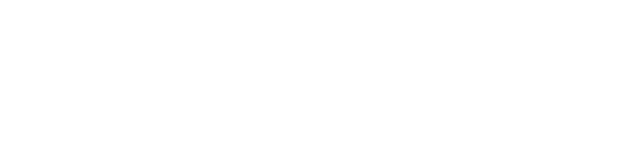
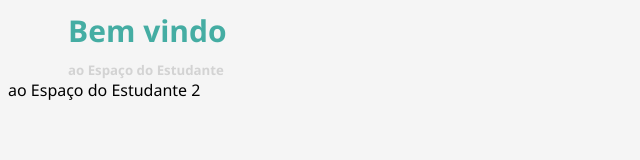
Before and after one commit to brunalauschner/clone-espaco-estudante, a plain HTML site: page index.html in a window 1280 px wide. Shown: the whole page, without its empty margins (0-640 px from the left). Drawn offline with Linux system fonts and the light colour scheme.

Commit message:
Alterações

```diff
--- a/index.html
+++ b/index.html
@@ -3,9 +3,12 @@
 <head>
     <meta charset="UTF-8">
     <meta name="viewport" content="width=device-width, initial-scale=1.0">
-    <title>Document</title>
+    <title>Espaço do Estudante Fake</title>
+    <link rel="stylesheet" href="style.css">
 </head>
 <body>
-
+    <h1> Bem vindo</h1>
+    <h5>ao Espaço do Estudante</h5>
+    <span id="subtitulo">ao Espaço do Estudante 2</span>
 </body>
 </html>
--- /dev/null
+++ b/style.css
@@ -0,0 +1,12 @@
+body {
+    background-color: whitesmoke; font-family:'Segoe UI', Tahoma, Geneva, Verdana, sans-serif;
+}
+h1 {
+    font-size: 30px;
+    margin: 10px 5px 0 60px;
+    color: #45ada3;
+}
+h5{
+    margin: 10px 5px 0 60px;
+    color: lightgray;
+}
```
